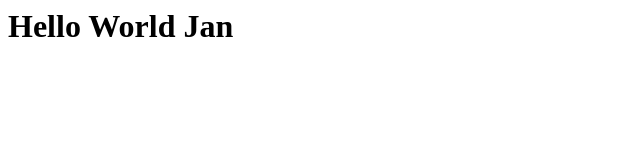
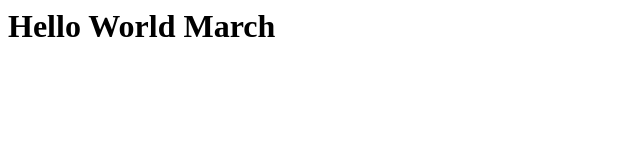
Before and after one commit to Techrish23-App-Hub/demo, a plain HTML site: page index.html in a window 1280 px wide. Shown: the whole page, without its empty margins (0-640 px from the left). Drawn offline with Linux system fonts and the light colour scheme.

Commit message:
updated index again

```diff
--- a/index.html
+++ b/index.html
@@ -1,5 +1,5 @@
 <html>
 
-<h1>Hello World Jan</h1>
+<h1>Hello World March</h1>
 
 </html>
```
